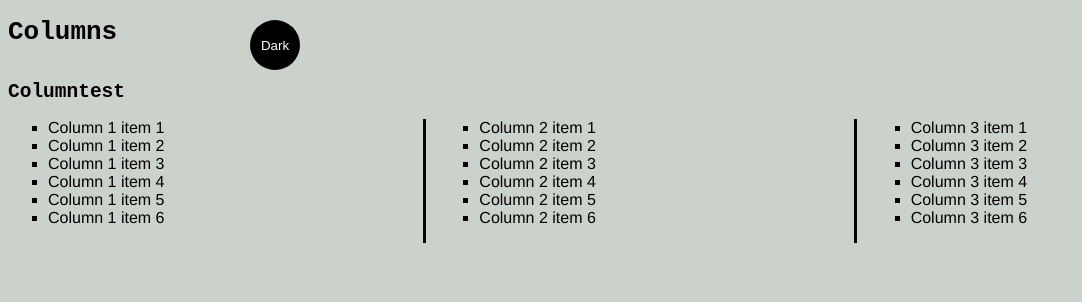
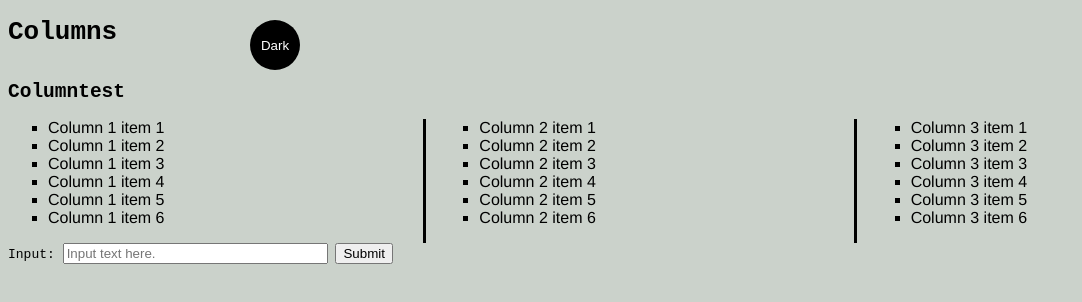
Before and after one commit to Kfreeman2048/Collection, a plain HTML site: page index.html in a window 1280 px wide. Shown: the whole page, without its empty margins (0-1082 px from the left). Drawn offline with Linux system fonts and the light colour scheme.

Commit message:
add text field and test

```diff
--- a/index.html
+++ b/index.html
@@ -42,6 +42,15 @@
     <div>
         <button id="themeChange" class="btn">Dark</button>
     </div>
-    <script src="app.js"></script>
+
+
+    <form>
+    <label for="textInput">Input:</label>
+    <input type="text" id="textInput" name="textInput" placeholder="Input text here." maxlength="126" size="30">
+    <button name="submitButton" type="button" onclick="x.value=textInput.value">Submit</button>
+    <br>
+    <output name="x" id="x" value=""></output>
+    </form>
+
 </body>
 </html>
```
